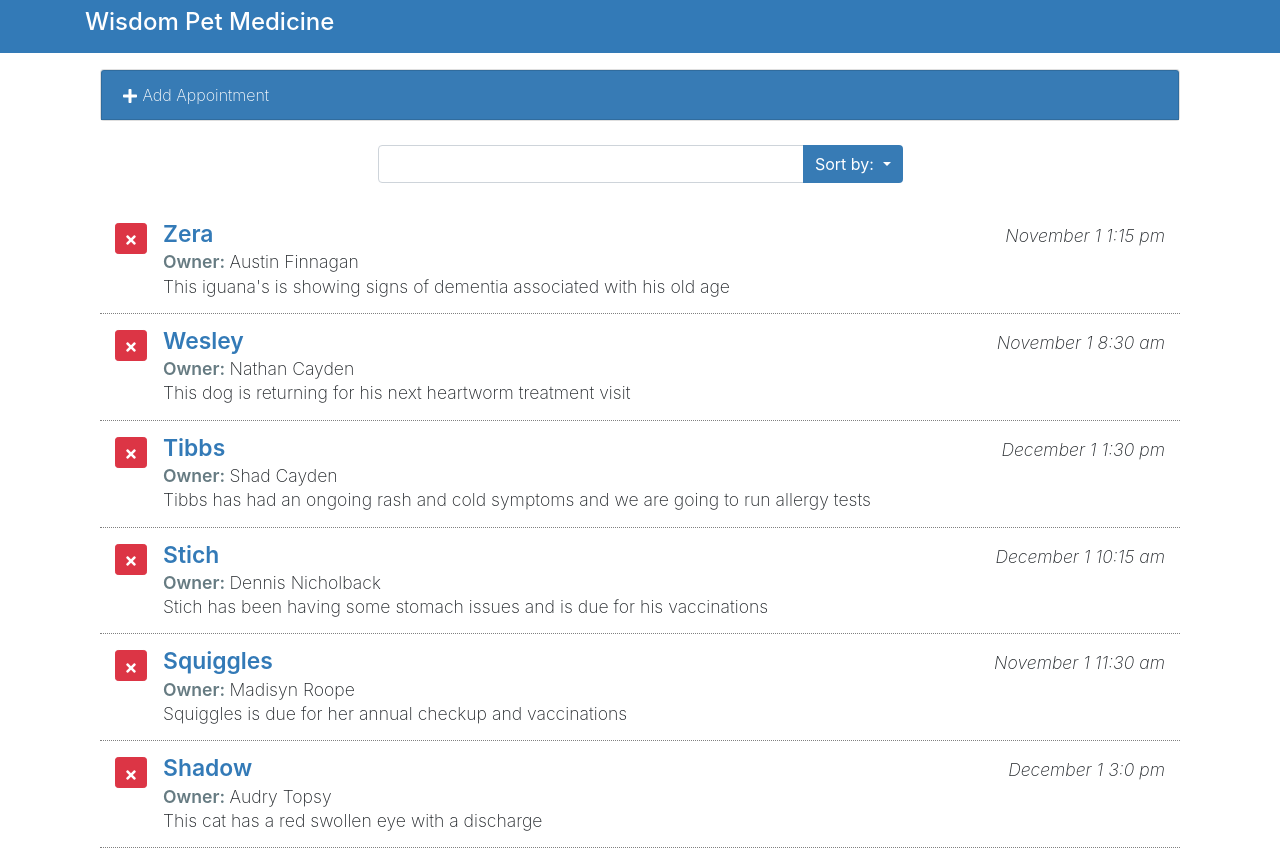
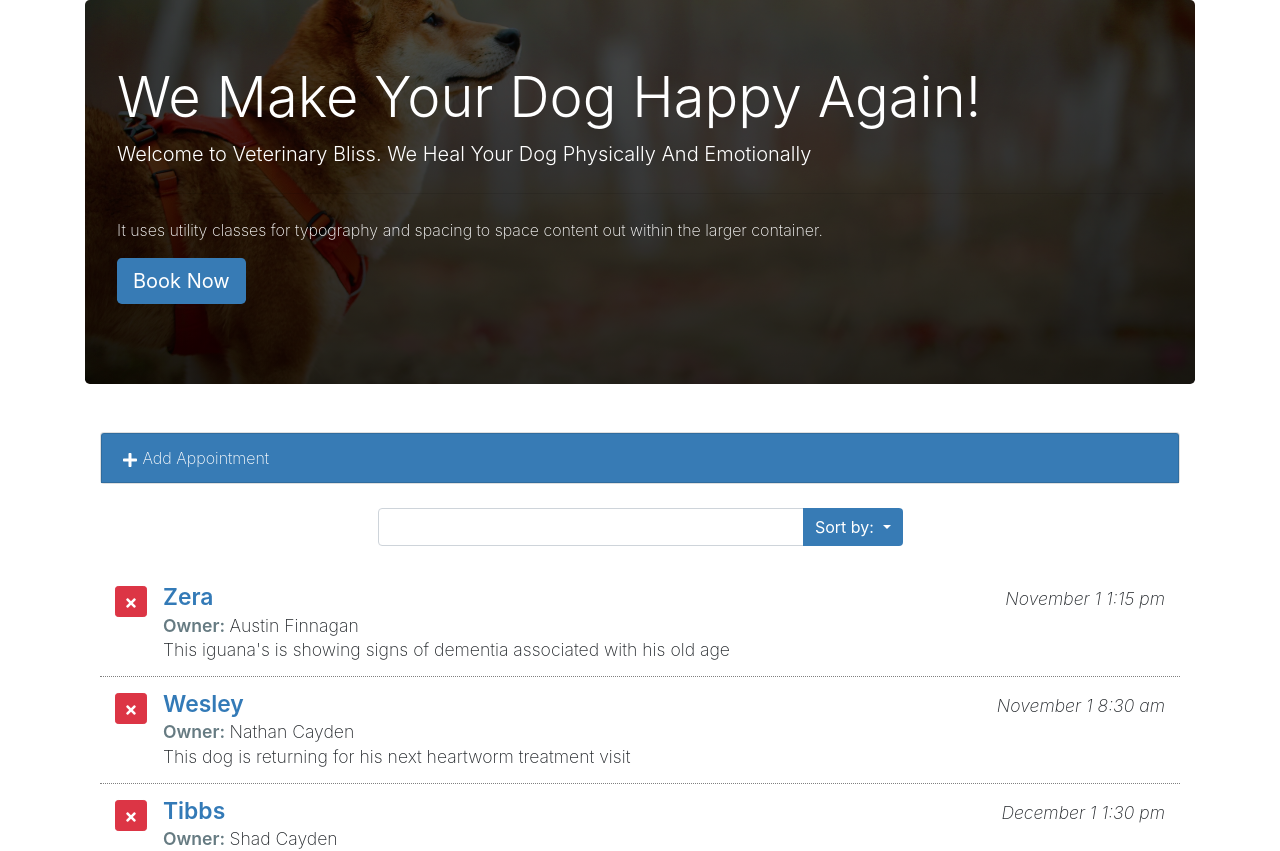
Before and after one commit to moudio/dog-appointment, a React (Create React App) app: page / in a window 1280 px wide. Shown: the top 851 px of the page. Built offline with nearby package versions, Linux system fonts and the light colour scheme.

Commit message:
Add picturesfolder to the project

```diff
--- a/public/index.html
+++ b/public/index.html
@@ -27,7 +27,15 @@
 <body>
   <noscript>You need to enable JavaScript to run this app.</noscript>
   <header class="container text-white">
-    <h4 class="py-2">Wisdom Pet Medicine</h4>
+    <div class="jumbotron">
+      <h1 class="display-4">We Make Your Dog Happy Again!</h1>
+      <p class="lead">Welcome to Veterinary Bliss. We Heal Your Dog Physically And Emotionally</p>
+      <hr class="my-4">
+      <p>It uses utility classes for typography and spacing to space content out within the larger container.</p>
+      <p class="lead">
+        <a class="btn btn-primary btn-lg" href="#" role="button">Book Now</a>
+      </p>
+    </div>
   </header>
 
   <div id="root"></div>
--- a/src/components/ListAppointments.js
+++ b/src/components/ListAppointments.js
@@ -1,7 +1,6 @@
 import React from 'react';
 import { FaTimes } from 'react-icons/fa';
 import Moment from 'react-moment';
-import { timers } from 'jquery';
 function ListAppointments({ appointments, deleteAppointment, updateInfo }) {
   return (
     <div className="appointment-list item-list mb-3">
--- a/src/css/index.css
+++ b/src/css/index.css
@@ -1,7 +1,6 @@
 /**  Basic Page CSS **/
 body {
   font-weight: 200;
-  background-color: #337ab7;
 }
 
 header a,
@@ -18,3 +17,11 @@ footer {
   background-color: #377bb5 !important;
   border: inherit;
 }
+
+.jumbotron {
+  background: linear-gradient(rgba(0, 0, 0, 0.7), rgba(0, 0, 0, 0.85)),
+    url('../pictures/background.jpg');
+  background-position: center;
+  background-size: cover;
+  background-repeat: no-repeat;
+}
```
Also changed, not shown: src/pictures/background.jpg (added).
